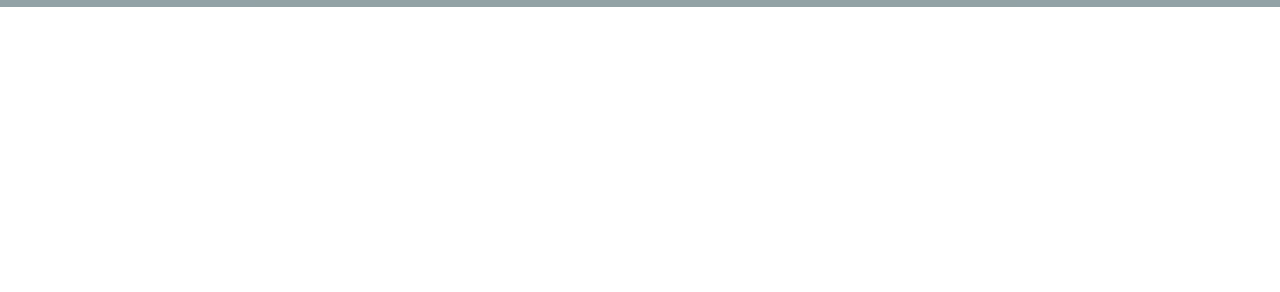
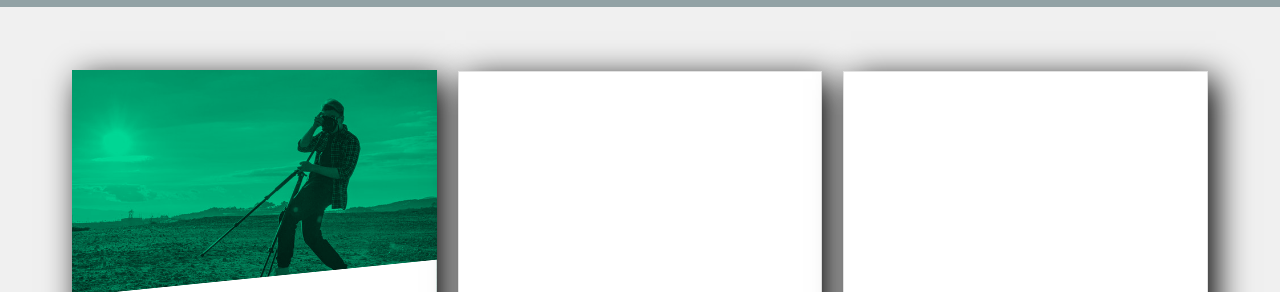
Before and after one commit to JostesMarcel/Photography_Masterclass, a plain HTML site: page index.html in a window 1280 px wide. Shown: the part 2508-2800 px from the top of the page. Before the commit the page ends 2515 px from the top, so only its background shows below. Drawn offline with Linux system fonts and the light colour scheme; grey boxes are pictures that could not be loaded.

Commit message:
Offers Bereich

```diff
--- a/index.html
+++ b/index.html
@@ -291,6 +291,20 @@
         </div>
     </div>
 </section>
+<section class="offers">
+    <div class="container">
+        <div class="offers__container">
+            <div class="offers__card">
+                <div class="offers__image-container">
+                    <img class="offers__image" src="images/offers/pexels-min-an-898766.jpg" alt="">
+                </div>
+                <h2>Inhalt</h2>
+            </div>
+            <div class="offers__card"></div>
+            <div class="offers__card"></div>
+        </div>
+    </div>
+</section>
 <script src="scripts/main.js" async></script>
 </body>
 </html>
--- a/styles/abstracts/_variables.scss
+++ b/styles/abstracts/_variables.scss
@@ -1,10 +1,13 @@
 @use 'sass:color';
+@use 'sass:math';
 
 $color-primary: rgb(0, 226, 156)!default;
 $color-secondary: #26464d!default;
 
 $color-secondary-light: color.scale($color-secondary, $lightness: 20%)!default;
 $color-secondary-dark: #011820!default;
+
+$slope-incline: math.asin(0.1);
 
 /** Breakpoints */
 /** 1200px oder schmaler */
--- a/styles/layout/_header.scss
+++ b/styles/layout/_header.scss
@@ -20,7 +20,7 @@
     height: 10vw;
     z-index: 1;
 
-    background-image: linear-gradient(-5.71deg, white 49.9%, transparent 50.1%);
+    background-image: linear-gradient(-$slope-incline, white 49.9%, transparent 50.1%);
     background-repeat: no-repeat;
     background-position: center 100%;
     background-size: 100vw 10vw;
--- a/styles/pages/home/_index.scss
+++ b/styles/pages/home/_index.scss
@@ -1,3 +1,4 @@
 @use 'motivation';
 @use 'tours';
 @use 'story';
+@use 'offers';
--- /dev/null
+++ b/styles/pages/home/_offers.scss
@@ -0,0 +1,69 @@
+@use '../../abstracts' as *;
+@use 'sass:color';
+
+$-offers-card-border-width: calc(1rem / 16);
+$-offers-card-margin: 0.66rem;
+
+.offers{
+    background-color: rgb(240, 240, 240);
+    min-height: 5rem;
+}
+
+.offers__container{
+    display: flex;
+    flex-wrap: wrap;
+    padding-top: 4rem;
+    padding-bottom: 4rem;
+    margin-left: -$-offers-card-margin;
+    margin-right: -$-offers-card-margin;
+}
+
+.offers__card{
+    flex: 1 0 0px;
+    padding: 0;
+    margin: 0 $-offers-card-margin;
+    background-color: white;
+    box-shadow: 0.5rem 0.5rem 2rem black;
+    border-left: $-offers-card-border-width solid #e2e2e2;
+    border-right: $-offers-card-border-width solid #e2e2e2;
+    border-top: $-offers-card-border-width solid #e2e2e2;
+
+    position: relative;
+
+    &::after{
+        content: '';
+        position: absolute;
+        display: block;
+        bottom: 0;
+        left: -$-offers-card-border-width;
+        right: -$-offers-card-border-width;
+        height: 0.75rem;
+        border-left: $-offers-card-border-width solid color.scale($color-primary, $saturation: -50%, $lightness: 25%);
+        border-right: $-offers-card-border-width solid color.scale($color-primary, $saturation: -50%, $lightness: 25%);
+        background-color: $color-primary;
+    }
+}
+
+.offers__image-container{
+    position: relative;
+    margin: -$-offers-card-border-width -$-offers-card-border-width 0 -$-offers-card-border-width;
+    background-color: $color-primary;
+
+    &::after{
+        content: '';
+        position: absolute;
+        left: 0;
+        right: 0;
+        bottom: 0;
+        height: 5rem;
+        background-image: linear-gradient(-$slope-incline, white 49.7%, transparent 50.3%);
+        background-repeat: no-repeat;
+        background-position: 50% 100%;
+    }
+}
+
+.offers__image{
+    width: 100%;
+    filter: grayscale(100%);
+    mix-blend-mode: multiply;
+}
--- a/styles/pages/home/tours.scss
+++ b/styles/pages/home/tours.scss
@@ -69,7 +69,7 @@ $-tours-animation-duration: 0.25s;
 }
 
 .tours__card{
-    flex: 0 0 (71rem / 5);
+    flex: 0 0 calc(71rem / 5);
     position: relative;
     margin-top: 3rem;
     height: 21rem;
@@ -118,7 +118,7 @@ $-tours-animation-duration: 0.25s;
     transition: transform $-tours-animation-duration ease-in-out;
 
     .tours__card:hover & {
-        transform: translate(calc(50% - #{$-tours-icon-width / 2}), 0);
+        transform: translate(calc(50% - #{$-tours-icon-width} / 2), 0);
     }
 }
 
```
Also changed, not shown: dist/main.css, 1 other file.
